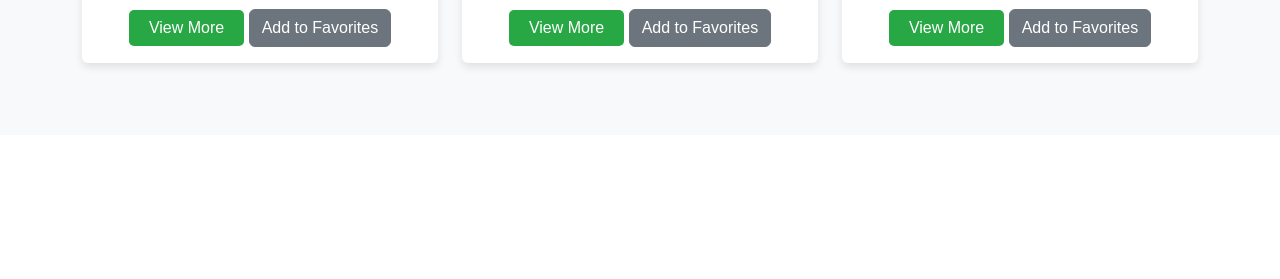
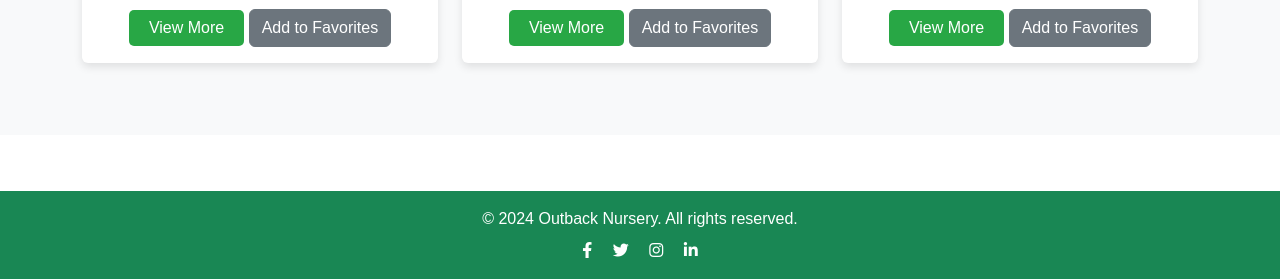
Before and after one commit to Bhoomi3637/Outback_nursery_managment, a PHP site: page /product.php in a window 1280 px wide. Shown: the part 787-1066 px from the top of the page. Before the commit the page ends 857 px from the top, so only its background shows below. Run offline with PHP 8.4, Linux system fonts and the light colour scheme; the visitor is signed in with stand-in values (Sample User, id 1); data comes from the database, SQL or seed files in the repository; data that the repository does not hold is empty.

Commit message:
Update footer style

```diff
--- a/contact.php
+++ b/contact.php
@@ -107,7 +107,8 @@ session_start();
     </section>
 </main>
 
-    <footer class="text-white py-4">
+<!-- Footer -->
+<footer class="text-white bg-success py-3">
     <div class="container text-center">
         <p class="mb-2">&copy; 2024 Outback Nursery. All rights reserved.</p>
         <div>
@@ -115,7 +116,6 @@ session_start();
             <a href="#" class="text-white me-3"><i class="fab fa-twitter"></i></a>
             <a href="#" class="text-white me-3"><i class="fab fa-instagram"></i></a>
             <a href="#" class="text-white"><i class="fab fa-linkedin-in"></i></a>
-            </div>
         </div>
     </footer>
 
--- a/product.php
+++ b/product.php
@@ -175,5 +175,18 @@ function toggleFavorite(plantId) {
     .catch(error => console.error('Error:', error));
 }
 </script>
+<!-- Footer -->
+<footer class="text-white bg-success py-3">
+    <div class="container text-center">
+        <p class="mb-2">&copy; 2024 Outback Nursery. All rights reserved.</p>
+        <div>
+            <a href="#" class="text-white me-3"><i class="fab fa-facebook-f"></i></a>
+            <a href="#" class="text-white me-3"><i class="fab fa-twitter"></i></a>
+            <a href="#" class="text-white me-3"><i class="fab fa-instagram"></i></a>
+            <a href="#" class="text-white"><i class="fab fa-linkedin-in"></i></a>
+        </div>
+    </div>
+</footer>
+<script src="https://cdn.jsdelivr.net/npm/bootstrap@5.3.0/dist/js/bootstrap.bundle.min.js"></script>
 </body>
 </html>
--- a/user_home.php
+++ b/user_home.php
@@ -215,8 +215,8 @@ if (!isset($_SESSION["loggedin"]) || $_SESSION["loggedin"] !== true) {
 
 
     <!-- Footer -->
-    <footer class="text-white">
-    <div class="container">
+    <footer class="text-white bg-success py-3">
+    <div class="container-fluid container text-center">
         <p class="mb-2">&copy; 2024 Outback Nursery. All rights reserved.</p>
         <div>
             <a href="#" class="text-white me-3"><i class="fab fa-facebook-f"></i></a>
```
Also changed, not shown: blog.php (+4 -3 lines). Lines whose indentation alone changed are shown as unchanged.
